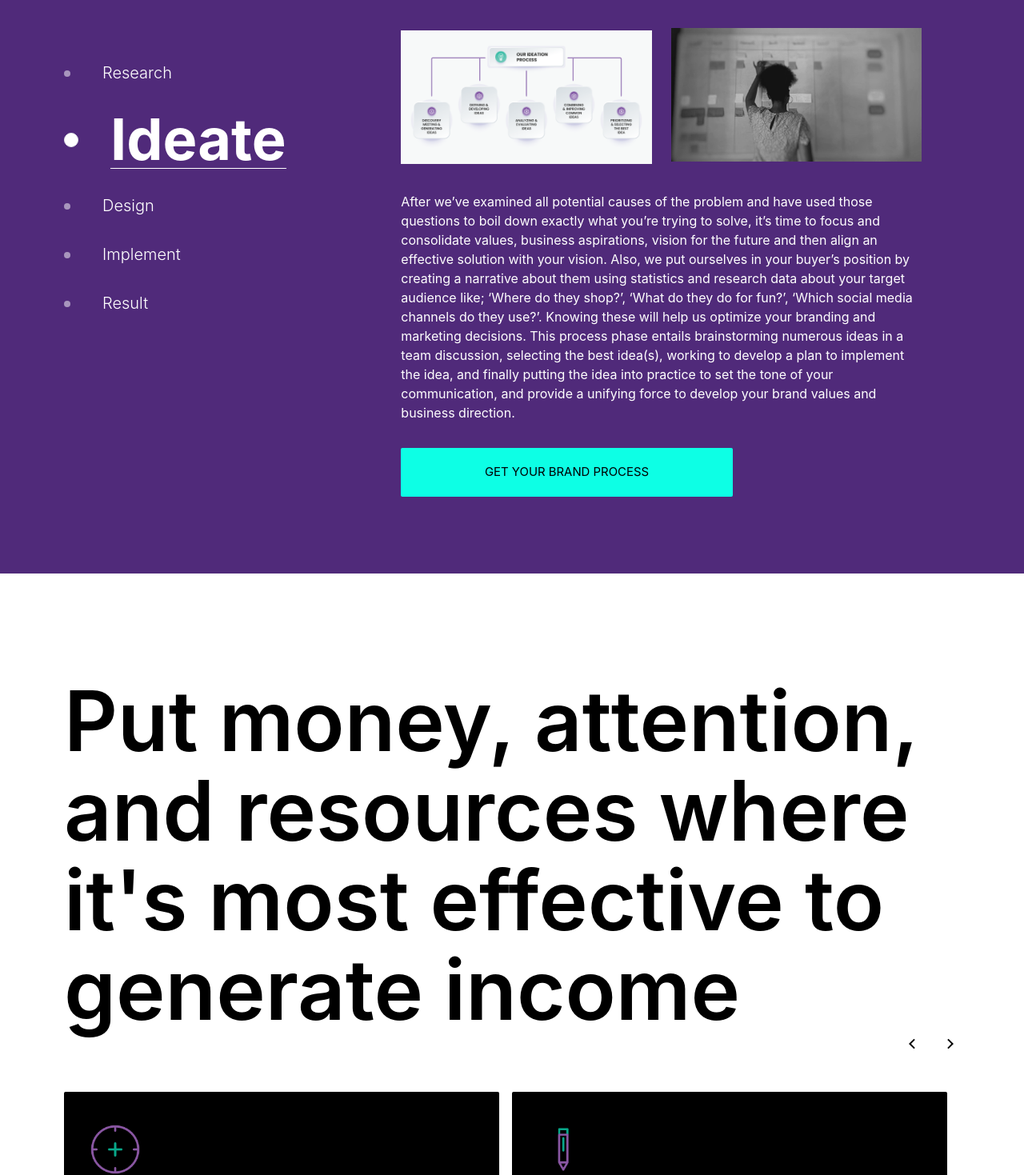
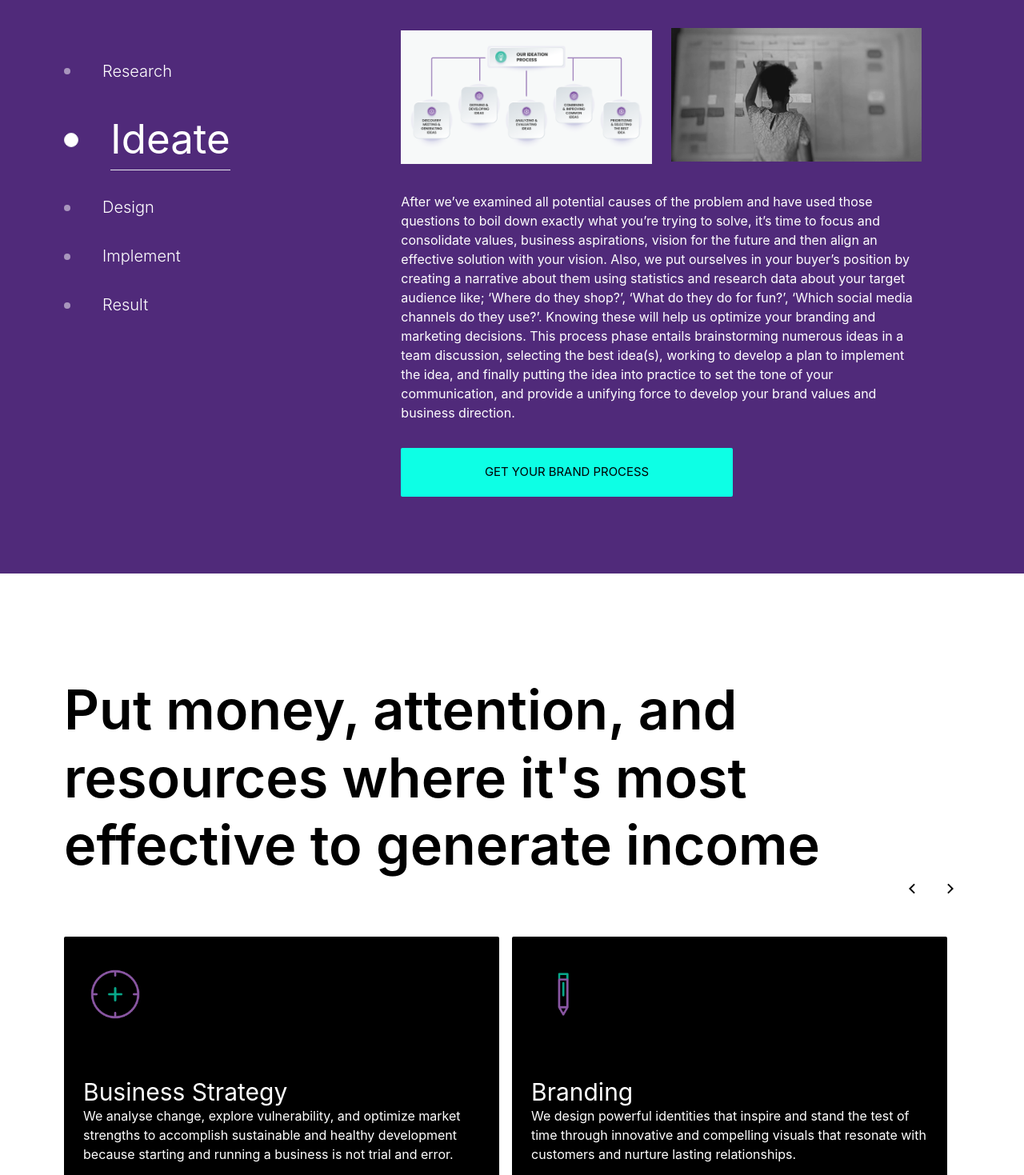
Before and after one commit to jadeoflagos/jademediapro, a Next.js app: page / in a window 1280 px wide. Shown: the part 2583-4052 px from the top of the page at 80% size. Built offline with nearby package versions, Linux system fonts and the light colour scheme.

Commit message:
fix: text size

```diff
--- a/components/organism/EyeBrow.jsx
+++ b/components/organism/EyeBrow.jsx
@@ -2,9 +2,7 @@ import React from "react";
 
 const EyeBrow = ({ text }) => {
   return (
-    <p
-      className="text-3xl lg:text-7xl font-semibold lg:leading-12  "
-    >
+    <p className="text-3xl lg:text-[3.1875rem] font-semibold lg:leading-[3.875rem]  ">
       {text}
     </p>
   );
--- a/components/organism/Heading.jsx
+++ b/components/organism/Heading.jsx
@@ -2,9 +2,7 @@ import React from "react";
 
 const Heading = ({ text }) => {
   return (
-    <p
-      className="text-3xl lg:text-[6.5rem] font-semibold lg:leading-13 "
-    >
+    <p className="text-3xl lg:text-[4.27rem] font-semibold lg:leading-[5.3rem] ">
       {text}
     </p>
   );
--- a/pages/index.jsx
+++ b/pages/index.jsx
@@ -205,21 +205,23 @@ export default function Home() {
         <div className="hidden lg:w-4/12 w-full lg:flex flex-row  items-center lg:items-start lg:flex-col text-white space-y-8 ">
           {idea.map((i, index) => (
             <div
-              className="flex flex-col cursor-pointer lg:flex-row items-center space-x-10"
+              className={`flex flex-col cursor-pointer lg:flex-row items-center space-x-10 ${
+                activeIdea !== index ? " hover:scale-150" : ""
+              }`}
               key={index}
               onClick={() => setActiveIdea(index)}
             >
               <span
                 className={` order-2 lg:order-1 ${
                   activeIdea == index
-                    ? "w-4 h-4 border p-2"
+                    ? "w-3 h-3 border p-2"
                     : " w-2 h-2 bg-opacity-50"
                 }  rounded-full bg-white `}
               />
               <p
                 className={`border-b order-1 lg:order-2 ${
                   activeIdea == index
-                    ? "text-7xl font-bold border-white"
+                    ? "text-[3.1875rem]"
                     : "text-xl font-light border-transparent"
                 }  `}
               >
```
